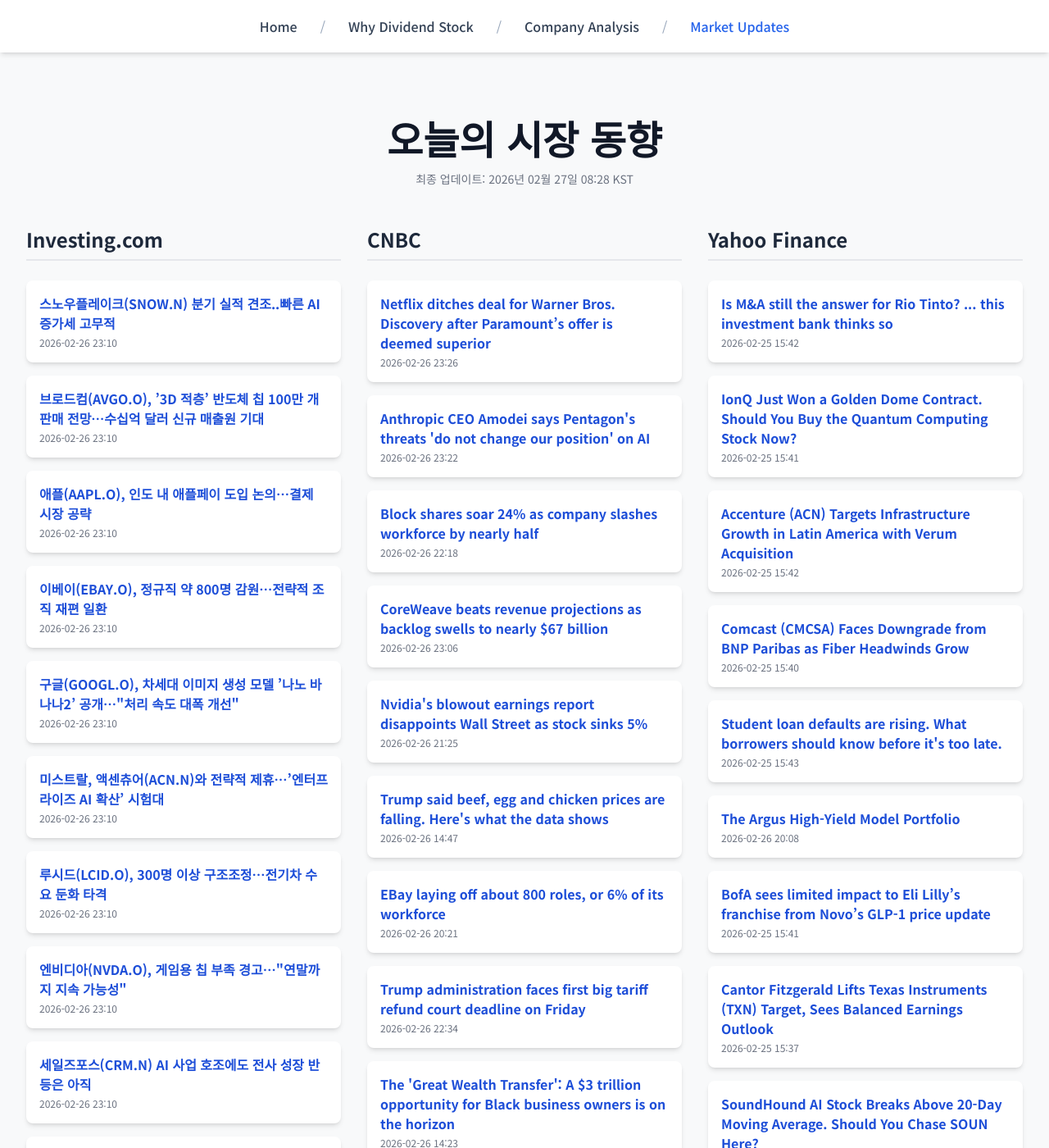
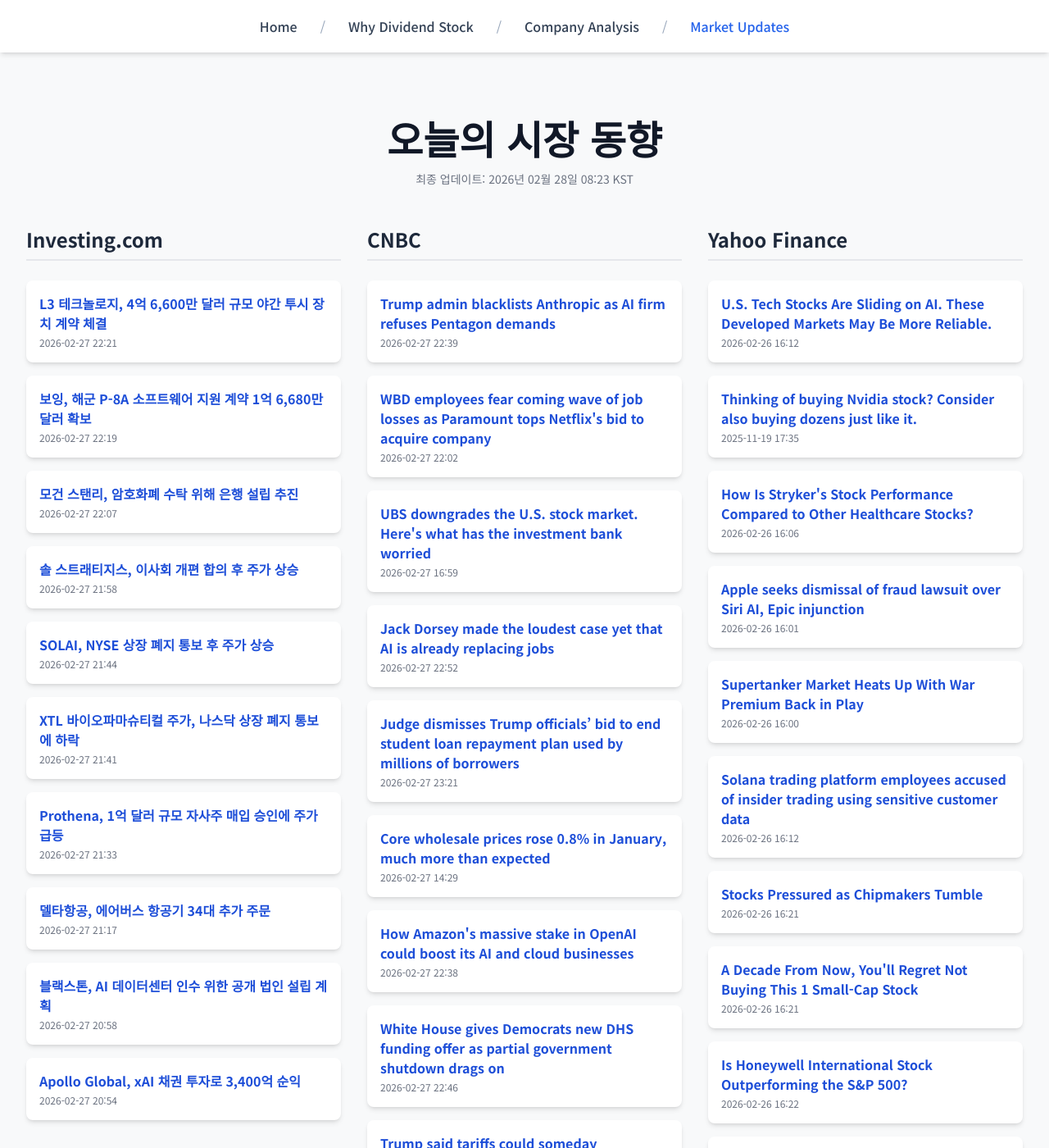
Before and after one commit to Kay-Hwang/my-company-analysis, a Jekyll site: the page built from market-updates.html, in a window 1280 px wide and 1400 px high. Shown: the whole window at 82% size. Built offline with Jekyll 4.4.1, drawn with Linux system fonts in a browser that asks for light colours; nearby versions of some CDN libraries; a script that is not in the unit is left out; some of the changed text lies outside the part shown.

Commit message:
Update daily data

```diff
--- a/_data/latest_data.json
+++ b/_data/latest_data.json
@@ -1,190 +1,190 @@
 {
-  "lastUpdated": "2026년 02월 27일 08:28 KST",
+  "lastUpdated": "2026년 02월 28일 08:23 KST",
   "news": {
     "investing": [
       {
-        "title": "스노우플레이크(SNOW.N) 분기 실적 견조..빠른 AI 증가세 고무적",
-        "link": "https://kr.investing.com/news/stock-market-news/article-1843453",
-        "pubDate": "2026-02-26 23:10:50",
-        "summary": "스노우플레이크(SNOW.N) 분기 실적 견조..빠른 AI 증가세 고무적"
+        "title": "L3 테크놀로지, 4억 6,600만 달러 규모 야간 투시 장치 계약 체결",
+        "link": "https://kr.investing.com/news/stock-market-news/article-93CH-1845125",
+        "pubDate": "2026-02-27 22:21:51",
+        "summary": "L3 테크놀로지, 4억 6,600만 달러 규모 야간 투시 장치 계약 체결"
       },
       {
-        "title": "브로드컴(AVGO.O), ’3D 적층’ 반도체 칩 100만 개 판매 전망…수십억 달러 신규 매출원 기대",
-        "link": "https://kr.investing.com/news/stock-market-news/article-1843452",
-        "pubDate": "2026-02-26 23:10:50",
-        "summary": "브로드컴(AVGO.O), ’3D 적층’ 반도체 칩 100만 개 판매 전망…수십억 달러 신규 매출원 기대"
+        "title": "보잉, 해군 P-8A 소프트웨어 지원 계약 1억 6,680만 달러 확보",
+        "link": "https://kr.investing.com/news/stock-market-news/article-93CH-1845123",
+        "pubDate": "2026-02-27 22:19:57",
+        "summary": "보잉, 해군 P-8A 소프트웨어 지원 계약 1억 6,680만 달러 확보"
       },
       {
-        "title": "애플(AAPL.O), 인도 내 애플페이 도입 논의…결제 시장 공략",
-        "link": "https://kr.investing.com/news/stock-market-news/article-1843451",
-        "pubDate": "2026-02-26 23:10:50",
-        "summary": "애플(AAPL.O), 인도 내 애플페이 도입 논의…결제 시장 공략"
+        "title": "모건 스탠리, 암호화폐 수탁 위해 은행 설립 추진",
+        "link": "https://kr.investing.com/news/stock-market-news/article-93CH-1845117",
+        "pubDate": "2026-02-27 22:07:48",
+        "summary": "모건 스탠리, 암호화폐 수탁 위해 은행 설립 추진"
       },
       {
-        "title": "이베이(EBAY.O), 정규직 약 800명 감원…전략적 조직 재편 일환",
-        "link": "https://kr.investing.com/news/stock-market-news/article-1843450",
-        "pubDate": "2026-02-26 23:10:49",
-        "summary": "이베이(EBAY.O), 정규직 약 800명 감원…전략적 조직 재편 일환"
+        "title": "솔 스트래티지스, 이사회 개편 합의 후 주가 상승",
+        "link": "https://kr.investing.com/news/stock-market-news/article-93CH-1845112",
+        "pubDate": "2026-02-27 21:58:07",
+        "summary": "솔 스트래티지스, 이사회 개편 합의 후 주가 상승"
       },
       {
-        "title": "구글(GOOGL.O), 차세대 이미지 생성 모델 ’나노 바나나2’ 공개…\"처리 속도 대폭 개선\"",
-        "link": "https://kr.investing.com/news/stock-market-news/article-1843449",
-        "pubDate": "2026-02-26 23:10:49",
-        "summary": "구글(GOOGL.O), 차세대 이미지 생성 모델 ’나노 바나나2’ 공개…\"처리 속도 대폭 개선\""
+        "title": "SOLAI, NYSE 상장 폐지 통보 후 주가 상승",
+        "link": "https://kr.investing.com/news/stock-market-news/article-93CH-1845103",
+        "pubDate": "2026-02-27 21:44:54",
+        "summary": "SOLAI, NYSE 상장 폐지 통보 후 주가 상승"
       },
       {
-        "title": "미스트랄, 액센츄어(ACN.N)와 전략적 제휴…’엔터프라이즈 AI 확산’ 시험대",
-        "link": "https://kr.investing.com/news/stock-market-news/article-1843448",
-        "pubDate": "2026-02-26 23:10:49",
-        "summary": "미스트랄, 액센츄어(ACN.N)와 전략적 제휴…’엔터프라이즈 AI 확산’ 시험대"
+        "title": "XTL 바이오파마슈티컬 주가, 나스닥 상장 폐지 통보에 하락",
+        "link": "https://kr.investing.com/news/stock-market-news/article-93CH-1845093",
+        "pubDate": "2026-02-27 21:41:14",
+        "summary": "XTL 바이오파마슈티컬 주가, 나스닥 상장 폐지 통보에 하락"
       },
       {
-        "title": "루시드(LCID.O), 300명 이상 구조조정…전기차 수요 둔화 타격",
-        "link": "https://kr.investing.com/news/stock-market-news/article-1843447",
-        "pubDate": "2026-02-26 23:10:49",
-        "summary": "루시드(LCID.O), 300명 이상 구조조정…전기차 수요 둔화 타격"
+        "title": "Prothena, 1억 달러 규모 자사주 매입 승인에 주가 급등",
+        "link": "https://kr.investing.com/news/stock-market-news/article-93CH-1845089",
+        "pubDate": "2026-02-27 21:33:20",
+        "summary": "Prothena, 1억 달러 규모 자사주 매입 승인에 주가 급등"
       },
       {
-        "title": "엔비디아(NVDA.O), 게임용 칩 부족 경고…\"연말까지 지속 가능성\"",
-        "link": "https://kr.investing.com/news/stock-market-news/article-1843446",
-        "pubDate": "2026-02-26 23:10:48",
-        "summary": "엔비디아(NVDA.O), 게임용 칩 부족 경고…\"연말까지 지속 가능성\""
+        "title": "델타항공, 에어버스 항공기 34대 추가 주문",
+        "link": "https://kr.investing.com/news/stock-market-news/article-93CH-1845066",
+        "pubDate": "2026-02-27 21:17:37",
+        "summary": "델타항공, 에어버스 항공기 34대 추가 주문"
       },
       {
-        "title": "세일즈포스(CRM.N) AI 사업 호조에도 전사 성장 반등은 아직",
-        "link": "https://kr.investing.com/news/stock-market-news/article-1843445",
-        "pubDate": "2026-02-26 23:10:48",
-        "summary": "세일즈포스(CRM.N) AI 사업 호조에도 전사 성장 반등은 아직"
+        "title": "블랙스톤, AI 데이터센터 인수 위한 공개 법인 설립 계획",
+        "link": "https://kr.investing.com/news/stock-market-news/article-93CH-1845049",
+        "pubDate": "2026-02-27 20:58:46",
+        "summary": "블랙스톤, AI 데이터센터 인수 위한 공개 법인 설립 계획"
       },
       {
-        "title": "영원무역, 핵심 고객사 글로벌 실적 성장 지속-DB증권",
-        "link": "https://kr.investing.com/news/stock-market-news/article-1843444",
-        "pubDate": "2026-02-26 23:10:48",
-        "summary": "영원무역, 핵심 고객사 글로벌 실적 성장 지속-DB증권"
+        "title": "Apollo Global, xAI 채권 투자로 3,400억 순익",
+        "link": "https://kr.investing.com/news/stock-market-news/article-93CH-1845045",
+        "pubDate": "2026-02-27 20:54:13",
+        "summary": "Apollo Global, xAI 채권 투자로 3,400억 순익"
       }
     ],
     "cnbc": [
       {
-        "title": "Netflix ditches deal for Warner Bros. Discovery after Paramount’s offer is deemed superior",
-        "link": "https://www.cnbc.com/2026/02/26/warner-bros-discovery-paramount-skydance-deal-superior-netflix.html",
-        "pubDate": "Thu, 26 Feb 2026 23:26:45 GMT",
-        "summary": "Netflix is ditching a deal to buy Warner Bros. Discovery's studio and streaming assets after the WBD board deemed a revised bid by Paramount to be superior."
+        "title": "Trump admin blacklists Anthropic as AI firm refuses Pentagon demands",
+        "link": "https://www.cnbc.com/2026/02/27/trump-anthropic-ai-pentagon.html",
+        "pubDate": "Fri, 27 Feb 2026 22:39:57 GMT",
+        "summary": "\"The Leftwing nut jobs at Anthropic have made a DISASTROUS MISTAKE trying to STRONG-ARM the Department of War,\" Trump wrote in a Truth Social post."
       },
       {
-        "title": "Anthropic CEO Amodei says Pentagon's threats 'do not change our position' on AI",
-        "link": "https://www.cnbc.com/2026/02/26/anthropic-pentagon-ai-amodei.html",
-        "pubDate": "Thu, 26 Feb 2026 23:22:59 GMT",
-        "summary": "Anthropic said its negotiations with the DoD are still ongoing."
+        "title": "WBD employees fear coming wave of job losses as Paramount tops Netflix's bid to acquire company",
+        "link": "https://www.cnbc.com/2026/02/27/warner-bros-employees-paramount.html",
+        "pubDate": "Fri, 27 Feb 2026 22:02:49 GMT",
+        "summary": "WBD employees fear potential job cuts, culture clashes and high debt loads as Paramount supplants Netflix as the company's acquirer."
       },
       {
-        "title": "Block shares soar 24% as company slashes workforce by nearly half",
-        "link": "https://www.cnbc.com/2026/02/26/block-laying-off-about-4000-employees-nearly-half-of-its-workforce.html",
-        "pubDate": "Thu, 26 Feb 2026 22:18:12 GMT",
-        "summary": "Block said Thursday it's laying off more than 4,000 employees, or about half of its headcount."
+        "title": "UBS downgrades the U.S. stock market. Here's what has the investment bank worried",
+        "link": "https://www.cnbc.com/2026/02/27/ubs-downgrades-the-us-stock-market-heres-what-has-the-investment-bank-worried.html",
+        "pubDate": "Fri, 27 Feb 2026 16:59:22 GMT",
+        "summary": "UBS downgraded U.S. equities to \"benchmark\" in a fully invested global equity portfolio, saying factors that powered years of outperformance are starting to fade."
       },
       {
-        "title": "CoreWeave beats revenue projections as backlog swells to nearly $67 billion",
-        "link": "https://www.cnbc.com/2026/02/26/coreweave-crwv-q4-earnings-report-2025.html",
-        "pubDate": "Thu, 26 Feb 2026 23:06:06 GMT",
-        "summary": "CoreWeave is now sitting on a backlog of nearly $67 billion in revenue, with business from Meta and OpenAI."
+        "title": "Jack Dorsey made the loudest case yet that AI is already replacing jobs",
+        "link": "https://www.cnbc.com/2026/02/27/jack-dorsey-made-the-loudest-case-yet-ai-is-already-replacing-jobs.html",
+        "pubDate": "Fri, 27 Feb 2026 22:52:25 GMT",
+        "summary": "In cutting nearly 40% of its workforce, Block loudly professed that the days of AI taking the jobs of humans has arrived."
       },
       {
-        "title": "Nvidia's blowout earnings report disappoints Wall Street as stock sinks 5%",
-        "link": "https://www.cnbc.com/2026/02/26/nvidia-nvda-stock-price-q4-earnings.html",
-        "pubDate": "Thu, 26 Feb 2026 21:25:25 GMT",
-        "summary": "\"The odds were stacked against them,\" Adam Phillips of EP Wealth Advisors told CNBC."
+        "title": "Judge dismisses Trump officials’ bid to end student loan repayment plan used by millions of borrowers",
+        "link": "https://www.cnbc.com/2026/02/27/judge-dismisses-trump-officials-bid-to-end-save-plan.html",
+        "pubDate": "Fri, 27 Feb 2026 23:21:22 GMT",
+        "summary": "A federal judge on Friday dismissed the Trump administration's request to eliminate the Saving on a Valuable Education, or SAVE, student loan repayment plan."
       },
       {
-        "title": "Trump said beef, egg and chicken prices are falling. Here's what the data shows",
-        "link": "https://www.cnbc.com/2026/02/26/trump-beef-egg-chicken-food-prices.html",
-        "pubDate": "Thu, 26 Feb 2026 14:47:35 GMT",
-        "summary": "President Donald Trump said that prices for certain proteins like beef, chicken and eggs have declined. Here's what the data shows about costs for these items."
+        "title": "Core wholesale prices rose 0.8% in January, much more than expected",
+        "link": "https://www.cnbc.com/2026/02/27/ppi-january-2026-.html",
+        "pubDate": "Fri, 27 Feb 2026 14:29:19 GMT",
+        "summary": "The core producer price index increased a seasonally adjusted 0.8%, more than the 0.6% gain in December."
       },
       {
-        "title": "EBay laying off about 800 roles, or 6% of its workforce",
-        "link": "https://www.cnbc.com/2026/02/26/ebay-layoffs-800-workforce.html",
-        "pubDate": "Thu, 26 Feb 2026 20:21:38 GMT",
-        "summary": "The job cuts are occurring across the company, and are a result of its push to focus on \"strategic priorities,\" eBay said."
+        "title": "How Amazon's massive stake in OpenAI could boost its AI and cloud businesses",
+        "link": "https://www.cnbc.com/2026/02/27/amazon-open-ai-cloud-jassy-altman.html",
+        "pubDate": "Fri, 27 Feb 2026 22:38:27 GMT",
+        "summary": "The deal could ease some of Wall Street's fears about Amazon's monster $200 billion capex spending, and accelerate its development of AI tools."
       },
       {
-        "title": "Trump administration faces first big tariff refund court deadline on Friday",
-        "link": "https://www.cnbc.com/2026/02/26/trump-tariff-refunds-doj-court-deadline.html",
-        "pubDate": "Thu, 26 Feb 2026 22:34:35 GMT",
-        "summary": "Trump's DOJ has until Friday to decide on moving a tariff refund case to the Court of International Trade, the first deadline since the Supreme Court decision."
+        "title": "White House gives Democrats new DHS funding offer as partial government shutdown drags on",
+        "link": "https://www.cnbc.com/2026/02/27/white-house-dhs-ice-government-shutdown-democrats.html",
+        "pubDate": "Fri, 27 Feb 2026 22:46:33 GMT",
+        "summary": "The Department of Homeland Security has been shut down since Feb. 14 as immigration enforcement negotiations drag on."
       },
       {
-        "title": "The 'Great Wealth Transfer': A $3 trillion opportunity for Black business owners is on the horizon",
-        "link": "https://www.cnbc.com/2026/02/26/the-great-wealth-transfer-a-3-trillion-opportunity-for-black-business-owners-is-on-the-horizon.html",
-        "pubDate": "Thu, 26 Feb 2026 14:23:06 GMT",
-        "summary": "Researchers forecast 6 million small- and medium-sized businesses, or SMBs, will be available for acquisition by 2035."
+        "title": "Trump said tariffs could someday 'substantially replace' income taxes. What policy experts say",
+        "link": "https://www.cnbc.com/2026/02/27/trump-tariffs-income-taxes.html",
+        "pubDate": "Fri, 27 Feb 2026 13:14:41 GMT",
+        "summary": "During his State of the Union address, President Donald Trump said tariffs could someday \"substantially replace\" the federal income tax system."
       },
       {
-        "title": "Women’s wealth is expected to boom: Where they are investing and how they can maximize returns",
-        "link": "https://www.cnbc.com/2026/02/26/womens-wealth-is-expected-to-boom-where-they-are-investing-and-how-they-can-maximize-returns.html",
-        "pubDate": "Thu, 26 Feb 2026 20:39:43 GMT",
-        "summary": "Cerulli Associates anticipates $105 trillion in wealth will be passed down to heirs through 2048, with about $54 trillion of that inheritance going to spouses."
+        "title": "Average IRS tax refund is up 10.2%, based on early filing data",
+        "link": "https://www.cnbc.com/2026/02/27/average-irs-tax-refund.html",
+        "pubDate": "Fri, 27 Feb 2026 20:22:03 GMT",
+        "summary": "The average IRS tax refund is up 10.2%, based on early filing data. Here's what filers need to know."
       }
     ],
     "yahoo": [
       {
-        "title": "Is M&A still the answer for Rio Tinto? ... this investment bank thinks so",
-        "link": "https://finance.yahoo.com/news/m-still-answer-rio-tinto-154200489.html",
-        "pubDate": "2026-02-25T15:42:00Z",
-        "summary": "Is M&A still the answer for Rio Tinto? ... this investment bank thinks so"
+        "title": "U.S. Tech Stocks Are Sliding on AI. These Developed Markets May Be More Reliable.",
+        "link": "https://www.barrons.com/articles/u-s-tech-stocks-are-sliding-on-ai-these-developed-markets-may-be-more-reliable-8937da5a?siteid=yhoof2&yptr=yahoo",
+        "pubDate": "2026-02-26T16:12:00Z",
+        "summary": "U.S. Tech Stocks Are Sliding on AI. These Developed Markets May Be More Reliable."
       },
       {
-        "title": "IonQ Just Won a Golden Dome Contract. Should You Buy the Quantum Computing Stock Now?",
-        "link": "https://finance.yahoo.com/news/ionq-just-won-golden-dome-154158940.html",
-        "pubDate": "2026-02-25T15:41:58Z",
-        "summary": "IonQ Just Won a Golden Dome Contract. Should You Buy the Quantum Computing Stock Now?"
+        "title": "Thinking of buying Nvidia stock? Consider also buying dozens just like it.",
+        "link": "https://finance.yahoo.com/personal-finance/investing/article/thinking-of-buying-nvidia-stock-consider-also-buying-dozens-just-like-it-173538194.html",
+        "pubDate": "2025-11-19T17:35:38Z",
+        "summary": "Thinking of buying Nvidia stock? Consider also buying dozens just like it."
       },
       {
-        "title": "Accenture (ACN) Targets Infrastructure Growth in Latin America with Verum Acquisition",
-        "link": "https://finance.yahoo.com/news/accenture-acn-targets-infrastructure-growth-154229088.html",
-        "pubDate": "2026-02-25T15:42:29Z",
-        "summary": "Accenture (ACN) Targets Infrastructure Growth in Latin America with Verum Acquisition"
+        "title": "How Is Stryker's Stock Performance Compared to Other Healthcare Stocks?",
+        "link": "https://finance.yahoo.com/news/strykers-stock-performance-compared-other-160651289.html",
+        "pubDate": "2026-02-26T16:06:51Z",
+        "summary": "How Is Stryker's Stock Performance Compared to Other Healthcare Stocks?"
       },
       {
-        "title": "Comcast (CMCSA) Faces Downgrade from BNP Paribas as Fiber Headwinds Grow",
-        "link": "https://finance.yahoo.com/news/comcast-cmcsa-faces-downgrade-bnp-154016725.html",
-        "pubDate": "2026-02-25T15:40:16Z",
-        "summary": "Comcast (CMCSA) Faces Downgrade from BNP Paribas as Fiber Headwinds Grow"
+        "title": "Apple seeks dismissal of fraud lawsuit over Siri AI, Epic injunction",
+        "link": "https://finance.yahoo.com/news/apple-seeks-dismissal-fraud-lawsuit-160158527.html",
+        "pubDate": "2026-02-26T16:01:58Z",
+        "summary": "Apple seeks dismissal of fraud lawsuit over Siri AI, Epic injunction"
       },
       {
-        "title": "Student loan defaults are rising. What borrowers should know before it's too late.",
-        "link": "https://finance.yahoo.com/personal-finance/student-loans/article/student-loan-defaults-are-rising-what-borrowers-should-know-before-its-too-late-154333663.html",
-        "pubDate": "2026-02-25T15:43:33Z",
-        "summary": "Student loan defaults are rising. What borrowers should know before it's too late."
+        "title": "Supertanker Market Heats Up With War Premium Back in Play",
+        "link": "https://finance.yahoo.com/news/supertanker-market-heats-war-premium-160000316.html",
+        "pubDate": "2026-02-26T16:00:00Z",
+        "summary": "Supertanker Market Heats Up With War Premium Back in Play"
       },
       {
-        "title": "The Argus High-Yield Model Portfolio",
-        "link": "https://finance.yahoo.com/research/reports/ARGUS_46280_ThematicPortfolio_1772136498000?yptr=yahoo&ncid=yahooproperties_plusresear_nm5q6ze1cei",
-        "pubDate": "2026-02-26T20:08:18Z",
-        "summary": "The Argus High-Yield Model Portfolio"
+        "title": "Solana trading platform employees accused of insider trading using sensitive customer data",
+        "link": "https://finance.yahoo.com/news/solana-trading-platform-employees-accused-161249622.html",
+        "pubDate": "2026-02-26T16:12:49Z",
+        "summary": "Solana trading platform employees accused of insider trading using sensitive customer data"
       },
       {
-        "title": "BofA sees limited impact to Eli Lilly’s franchise from Novo’s GLP-1 price update",
-        "link": "https://finance.yahoo.com/news/bofa-sees-limited-impact-eli-154101639.html",
-        "pubDate": "2026-02-25T15:41:01Z",
-        "summary": "BofA sees limited impact to Eli Lilly’s franchise from Novo’s GLP-1 price update"
+        "title": "Stocks Pressured as Chipmakers Tumble",
+        "link": "https://finance.yahoo.com/news/stocks-pressured-chipmakers-tumble-162146801.html",
+        "pubDate": "2026-02-26T16:21:46Z",
+        "summary": "Stocks Pressured as Chipmakers Tumble"
       },
       {
-        "title": "Cantor Fitzgerald Lifts Texas Instruments (TXN) Target, Sees Balanced Earnings Outlook",
-        "link": "https://finance.yahoo.com/news/cantor-fitzgerald-lifts-texas-instruments-153750213.html",
-        "pubDate": "2026-02-25T15:37:50Z",
-        "summary": "Cantor Fitzgerald Lifts Texas Instruments (TXN) Target, Sees Balanced Earnings Outlook"
+        "title": "A Decade From Now, You'll Regret Not Buying This 1 Small-Cap Stock",
+        "link": "https://finance.yahoo.com/news/decade-now-youll-regret-not-162150231.html",
+        "pubDate": "2026-02-26T16:21:50Z",
+        "summary": "A Decade From Now, You'll Regret Not Buying This 1 Small-Cap Stock"
       },
       {
-        "title": "SoundHound AI Stock Breaks Above 20-Day Moving Average. Should You Chase SOUN Here?",
-        "link": "https://finance.yahoo.com/news/soundhound-ai-stock-breaks-above-153625317.html",
-        "pubDate": "2026-02-25T15:36:25Z",
-        "summary": "SoundHound AI Stock Breaks Above 20-Day Moving Average. Should You Chase SOUN Here?"
+        "title": "Is Honeywell International Stock Outperforming the S&P 500?",
+        "link": "https://finance.yahoo.com/news/honeywell-international-stock-outperforming-p-162238091.html",
+        "pubDate": "2026-02-26T16:22:38Z",
+        "summary": "Is Honeywell International Stock Outperforming the S&P 500?"
       },
       {
-        "title": "Loop Capital Upgrades Qualcomm (QCOM) to Buy, Sees Stock Nearing Turning Point",
-        "link": "https://finance.yahoo.com/news/loop-capital-upgrades-qualcomm-qcom-154640634.html",
-        "pubDate": "2026-02-25T15:46:40Z",
-        "summary": "Loop Capital Upgrades Qualcomm (QCOM) to Buy, Sees Stock Nearing Turning Point"
+        "title": "Five Rare Earth Stocks To Watch As Shortages Hit Aerospace",
+        "link": "https://www.investors.com/news/five-rare-earth-stocks-to-watch-as-shortages-hit-aerospace/?src=A00220&yptr=yahoo",
+        "pubDate": "2026-02-26T15:56:43Z",
+        "summary": "Five Rare Earth Stocks To Watch As Shortages Hit Aerospace"
       }
     ]
   }
```
